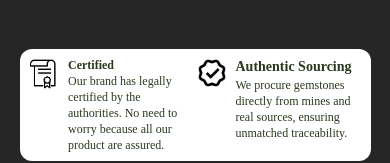
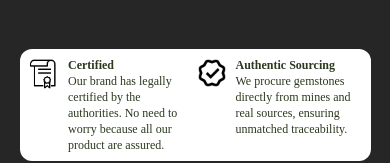
Before and after one commit to JatinMehta007/Freelance-project, a React (Vite) app: page / in a window 390 px wide. Shown: the part 391-554 px from the top of the page. Built offline with nearby package versions, Linux system fonts and the light colour scheme; a web font is replaced by a local one.

Commit message:
make responsive

```diff
--- a/src/pages/LandingPage.jsx
+++ b/src/pages/LandingPage.jsx
@@ -70,7 +70,7 @@ export const Landing = () => {
                       className="lg:w-12 lg:h-12 w-8 h-8"
                     />
                     <div className="text-xs w-[78%] text-[#2B391F] ml-2 lg:ml-3">
-                      <p className="text-sm font-bold">Authentic Sourcing</p>
+                      <p className="text-xs lg:text-sm font-bold">Authentic Sourcing</p>
                       <p className="font-normal lg:tracking-wider">
                         We procure gemstones directly from mines and real
                         sources, ensuring unmatched traceability.
--- a/src/pages/testimonials.jsx
+++ b/src/pages/testimonials.jsx
@@ -106,7 +106,7 @@ export const TestimonialSlider = () => {
 
       {/* --- Mobile / Tablet View --- */}
       <div className="lg:hidden w-full flex justify-center">
-        <div className="w-[88%] sm:w-[80%] h-[400px] text-white bg-black backdrop-blur-md rounded-md ">
+        <div className="w-[70%] sm:w-[80%] h-[400px] text-white bg-black backdrop-blur-md rounded-md ">
           <div className="bg-[#DCD3CB] h-16 py-3 mb-4 flex justify-center items-center">
             <div className="flex justify-center  text-xl sm:text-2xl gap-1 text-[#AF9D81]">
               {Array(5)
--- a/src/ui/floating.tsx
+++ b/src/ui/floating.tsx
@@ -100,7 +100,7 @@ const FloatingDockDesktop = ({
       onMouseMove={(e) => mouseX.set(e.pageX)}
       onMouseLeave={() => mouseX.set(Infinity)}
       className={cn(
-        "mx-auto hidden h-16 items-end gap-4 rounded-2xl bg-gray-50 px-4 pb-3 md:flex dark:bg-neutral-900",
+        "mx-auto hidden h-16 items-end gap-4 rounded-2xl px-4 pb-3 md:flex bg-neutral-900",
         className,
       )}
     >
@@ -171,7 +171,7 @@ function IconContainer({
         style={{ width, height }}
         onMouseEnter={() => setHovered(true)}
         onMouseLeave={() => setHovered(false)}
-        className="relative flex aspect-square items-center justify-center rounded-full bg-gray-200 dark:bg-neutral-800"
+        className="relative flex aspect-square items-center justify-center rounded-full bg-neutral-800"
       >
         <AnimatePresence>
           {hovered && (
```
